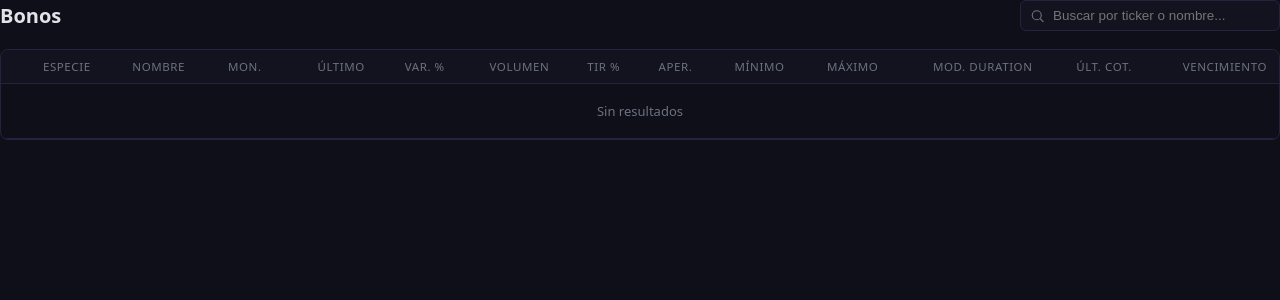
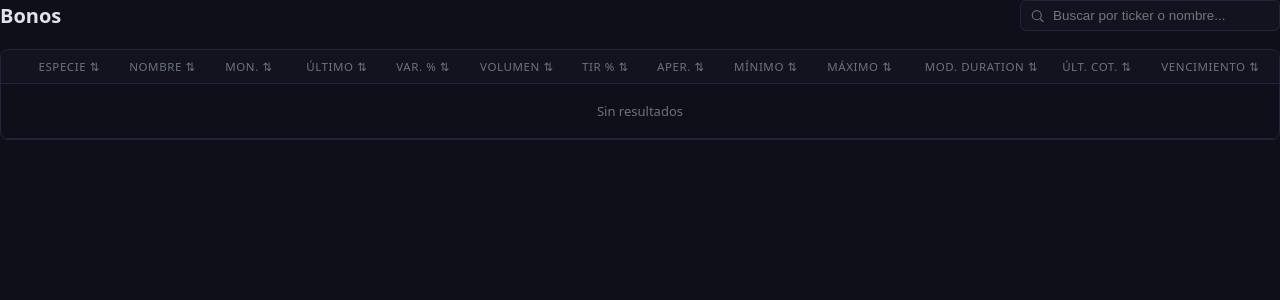
Before and after one commit to fokragly/BonoApp, a FastAPI app: template app/templates/market.html in a window 1280 px wide. Shown: the top 300 px of the page. Run offline with FastAPI, Linux system fonts and the light colour scheme; the template is opened without the code that fills it, so the values that code supplies are empty; some libraries are stand-ins or nearby versions.

Commit message:
feat: sortable columns on market and portfolio tables

```diff
--- a/app/templates/base.html
+++ b/app/templates/base.html
@@ -7,6 +7,7 @@
   <script src="https://unpkg.com/htmx.org@1.9.12"></script>
   <script src="https://cdn.jsdelivr.net/npm/chart.js@4.4.0/dist/chart.umd.min.js"></script>
   <link rel="stylesheet" href="/static/css/app.css">
+  <script src="/static/js/tables.js" defer></script>
 </head>
 <body>
 <div class="{% if user %}app-layout{% endif %}">
--- a/app/templates/market.html
+++ b/app/templates/market.html
@@ -23,23 +23,23 @@
 {% endif %}
 
 <div class="table-wrap">
-  <table class="bonds-table">
+  <table class="bonds-table" data-sortable>
     <thead>
       <tr>
         <th></th>
-        <th>Especie</th>
-        <th>Nombre</th>
-        <th>Mon.</th>
-        <th class="num">Último</th>
-        <th class="num">Var. %</th>
-        <th class="num">Volumen</th>
-        <th class="num">TIR %</th>
-        <th class="num">Aper.</th>
-        <th class="num">Mínimo</th>
-        <th class="num">Máximo</th>
-        <th class="num">Mod. Duration</th>
-        <th class="num">Últ. Cot.</th>
-        <th class="num">Vencimiento</th>
+        <th data-sort="1">Especie</th>
+        <th data-sort="2">Nombre</th>
+        <th data-sort="3">Mon.</th>
+        <th class="num" data-sort="4">Último</th>
+        <th class="num" data-sort="5">Var. %</th>
+        <th class="num" data-sort="6">Volumen</th>
+        <th class="num" data-sort="7">TIR %</th>
+        <th class="num" data-sort="8">Aper.</th>
+        <th class="num" data-sort="9">Mínimo</th>
+        <th class="num" data-sort="10">Máximo</th>
+        <th class="num" data-sort="11">Mod. Duration</th>
+        <th data-sort="12">Últ. Cot.</th>
+        <th data-sort="13">Vencimiento</th>
       </tr>
     </thead>
     <tbody id="bond-tbody"
--- a/app/templates/partials/bond_rows.html
+++ b/app/templates/partials/bond_rows.html
@@ -45,16 +45,16 @@
       {{ b.get('currency') or 'USD' }}
     </span>
   </td>
-  <td class="num">{{ b.get('price') | arg_price(b.get('currency')) }}</td>
-  <td class="num {{ 'positive' if (b.get('variation') or 0) >= 0 else 'negative' }}">{{ b.get('variation') | arg_pct }}</td>
-  <td class="num">{{ b.get('volume') | arg_vol }}</td>
-  <td class="num">{{ b.get('tir') | arg_dec(2) }}%</td>
-  <td class="num">{{ b.get('opening') | arg_price(b.get('currency')) }}</td>
-  <td class="num">{{ b.get('min_day') | arg_price(b.get('currency')) }}</td>
-  <td class="num">{{ b.get('max_day') | arg_price(b.get('currency')) }}</td>
-  <td class="num">{{ b.get('duration') | arg_dec(2) }}</td>
-  <td class="num quote-col">{{ b.get('last_quote') or '-' }}</td>
-  <td class="num maturity-col">{{ b.get('maturity') or '-' }}</td>
+  <td class="num" data-val="{{ b.get('price') or 0 }}">{{ b.get('price') | arg_price(b.get('currency')) }}</td>
+  <td class="num {{ 'positive' if (b.get('variation') or 0) >= 0 else 'negative' }}" data-val="{{ b.get('variation') or 0 }}">{{ b.get('variation') | arg_pct }}</td>
+  <td class="num" data-val="{{ b.get('volume') or 0 }}">{{ b.get('volume') | arg_vol }}</td>
+  <td class="num" data-val="{{ b.get('tir') or 0 }}">{{ b.get('tir') | arg_dec(2) }}%</td>
+  <td class="num" data-val="{{ b.get('opening') or 0 }}">{{ b.get('opening') | arg_price(b.get('currency')) }}</td>
+  <td class="num" data-val="{{ b.get('min_day') or 0 }}">{{ b.get('min_day') | arg_price(b.get('currency')) }}</td>
+  <td class="num" data-val="{{ b.get('max_day') or 0 }}">{{ b.get('max_day') | arg_price(b.get('currency')) }}</td>
+  <td class="num" data-val="{{ b.get('duration') or 0 }}">{{ b.get('duration') | arg_dec(2) }}</td>
+  <td class="quote-col">{{ b.get('last_quote') or '-' }}</td>
+  <td class="maturity-col" data-val="{{ b.get('maturity') or '' }}">{{ b.get('maturity') or '-' }}</td>
 </tr>
 {% else %}
 <tr><td colspan="14" style="text-align:center;padding:32px;color:var(--text-muted)">Sin resultados</td></tr>
--- /dev/null
+++ b/static/js/tables.js
@@ -0,0 +1,59 @@
+// Sortable tables
+(function () {
+  const SKIP_CLASSES = ['section-divider-row', 'section-label-row', 'section-header-repeat'];
+
+  function rawVal(td) {
+    if (!td) return '';
+    const v = td.dataset.val;
+    if (v !== undefined) return isNaN(v) ? v.toLowerCase() : parseFloat(v);
+    const text = td.textContent.trim();
+    // parse Argentine format: remove dots (thousands), replace comma with dot (decimal)
+    const cleaned = text.replace(/\./g, '').replace(',', '.').replace(/[^0-9.\-+]/g, '');
+    const n = parseFloat(cleaned);
+    return isNaN(n) ? text.toLowerCase() : n;
+  }
+
+  function sortTable(tbody, colIdx, asc) {
+    const rows = Array.from(tbody.rows).filter(r => !SKIP_CLASSES.some(c => r.classList.contains(c)));
+    rows.sort((a, b) => {
+      const av = rawVal(a.cells[colIdx]);
+      const bv = rawVal(b.cells[colIdx]);
+      if (typeof av === 'number' && typeof bv === 'number') return asc ? av - bv : bv - av;
+      return asc ? String(av).localeCompare(String(bv), 'es') : String(bv).localeCompare(String(av), 'es');
+    });
+    rows.forEach(r => tbody.appendChild(r));
+  }
+
+  function initTable(table) {
+    const tbody = table.tBodies[0];
+    if (!tbody) return;
+    let sortCol = null, sortAsc = true;
+
+    table.querySelectorAll('thead th[data-sort]').forEach(th => {
+      th.style.cursor = 'pointer';
+      th.style.userSelect = 'none';
+      const icon = document.createElement('span');
+      icon.className = 'sort-icon';
+      icon.textContent = ' ⇅';
+      th.appendChild(icon);
+
+      th.addEventListener('click', () => {
+        const col = parseInt(th.dataset.sort);
+        sortAsc = sortCol === col ? !sortAsc : true;
+        sortCol = col;
+        table.querySelectorAll('.sort-icon').forEach(i => { i.textContent = ' ⇅'; i.style.opacity = '0.35'; });
+        icon.textContent = sortAsc ? ' ↑' : ' ↓';
+        icon.style.opacity = '1';
+        sortTable(tbody, col, sortAsc);
+      });
+    });
+  }
+
+  document.addEventListener('DOMContentLoaded', () => {
+    document.querySelectorAll('table[data-sortable]').forEach(initTable);
+  });
+  // Re-init after HTMX swaps
+  document.addEventListener('htmx:afterSwap', () => {
+    document.querySelectorAll('table[data-sortable]').forEach(initTable);
+  });
+})();
```
Also changed, not shown: app/templates/partials/portfolio_rows.html (+5 -5 lines), app/templates/portfolio.html (+8 -3 lines).
